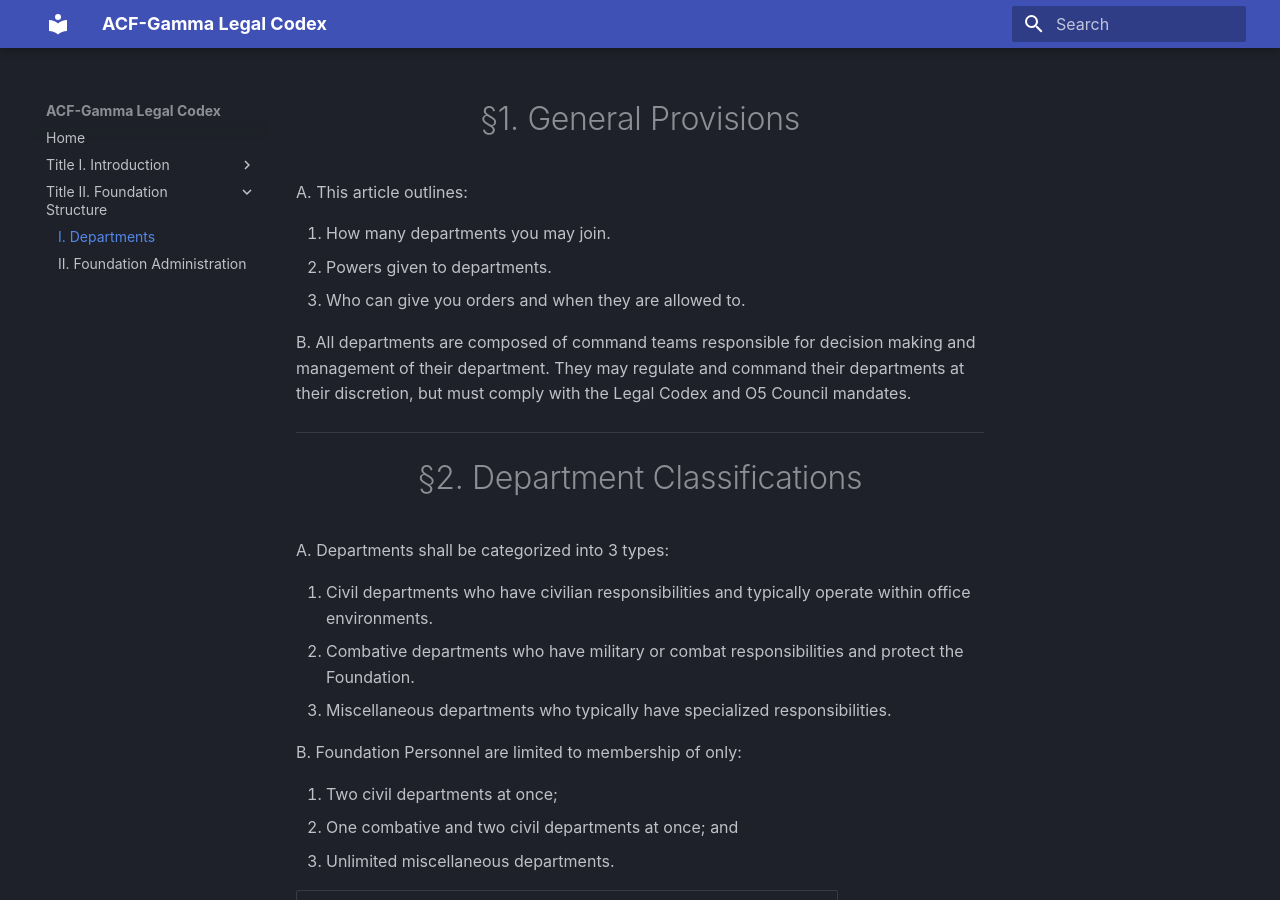
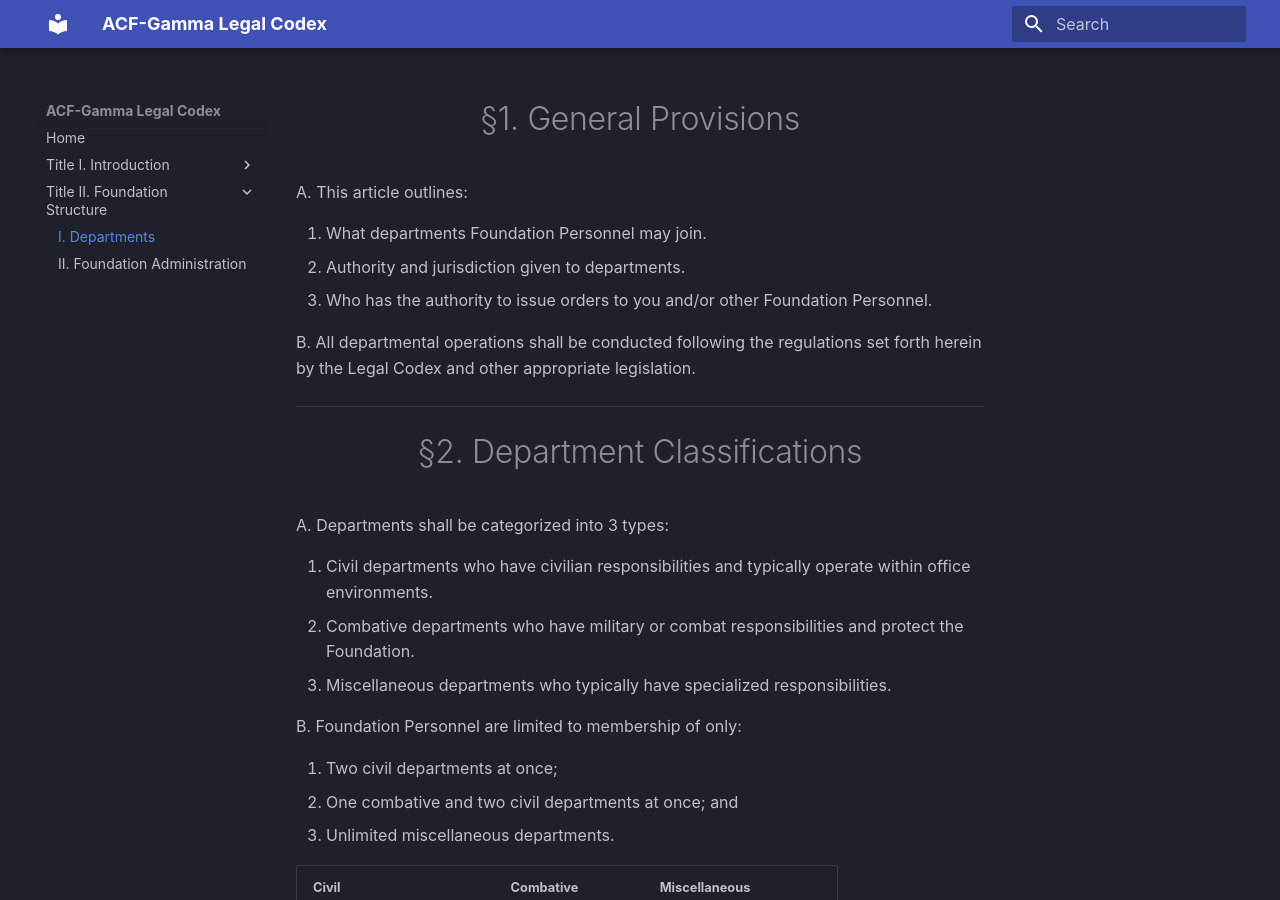
Before and after one commit to acf-gamma/legal-codex, an MkDocs documentation site: the page built from docs/Title II. Foundation Structure/I. Departments.md, in a window 1280 px wide and 900 px high. Built offline with MkDocs 1.6.1 and Material for MkDocs 9.7.7, drawn with Linux system fonts in a browser that asks for light colours; some web fonts are replaced.

Commit message:
more legalese

```diff
--- a/docs/Title II. Foundation Structure/I. Departments.md
+++ b/docs/Title II. Foundation Structure/I. Departments.md
@@ -7,11 +7,11 @@
 
 A. This article outlines:
 
-1. How many departments you may join.
-2. Powers given to departments.
-3. Who can give you orders and when they are allowed to.
+1. What departments Foundation Personnel may join.
+2. Authority and jurisdiction given to departments.
+3. Who has the authority to issue orders to you and/or other Foundation Personnel.
 
-B. All departments are composed of command teams responsible for decision making and management of their department. They may regulate and command their departments at their discretion, but must comply with the Legal Codex and O5 Council mandates.
+B. All departmental operations shall be conducted following the regulations set forth herein by the Legal Codex and other appropriate legislation.
 
 ---
 
```
